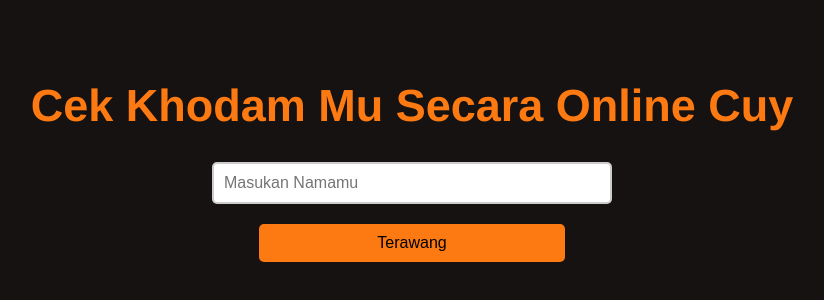
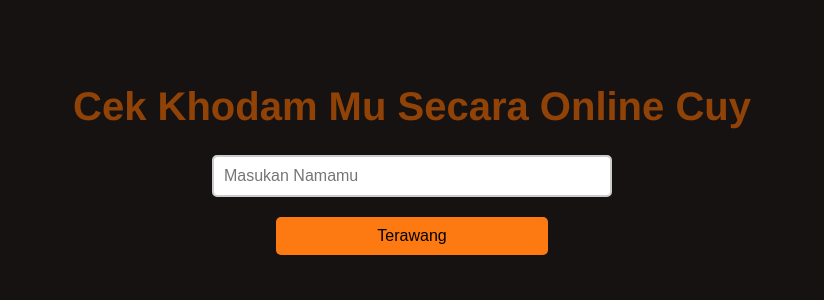
Before and after one commit to FAmanca/Projek-Web, a plain HTML site: page index.html in a window 1280 px wide. Shown: the part 244-544 px from the top of the page, without its empty margins (228-1052 px from the left). Drawn offline with Linux system fonts and the light colour scheme.

Commit message:
Change Color

```diff
--- a/style.css
+++ b/style.css
@@ -20,14 +20,14 @@ body, html {
 
 .title {
   text-align: center;
-  color: #fd7a12;
+  color: #914307;
   font-weight: bolder;
-  font-size: 45px;
+  font-size: 40px;
 }
 
 .hasil {
   text-align: center;
-  color: #fd7a12;
+  color: #f3ae7a;
   font-weight: bolder;
   font-size: 70px;
   margin-top: 0; /* Menetapkan margin atas menjadi 0 untuk menghilangkan gap */
```
